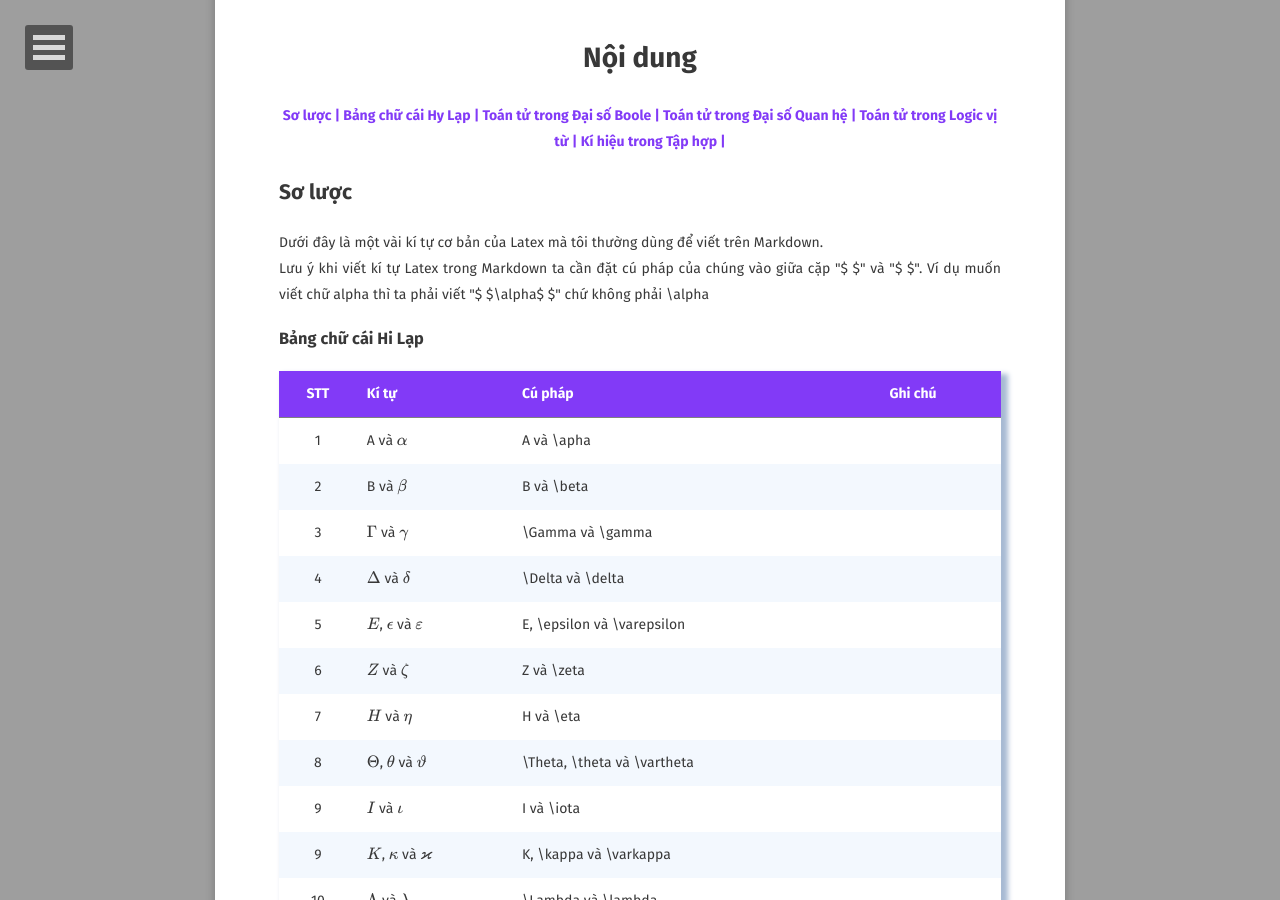
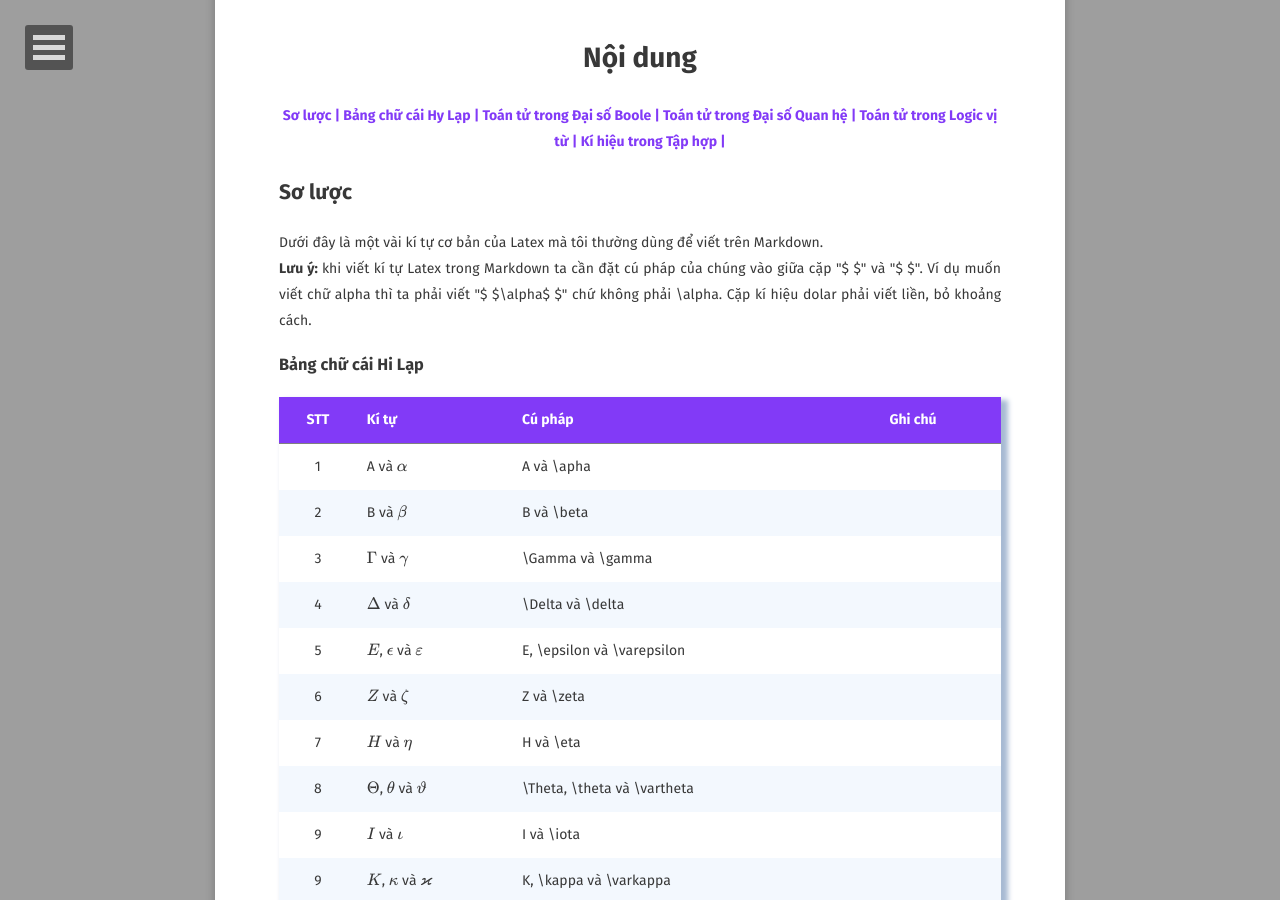
Before and after one commit to hieuhdh/deuteri, a Jekyll site: the page built from _posts/2021-10-10-[Guide]-Latex-Syntax.md, in a window 1280 px wide and 900 px high, scrolled down 338 px. Built offline with Jekyll 4.4.1, drawn with Linux system fonts in a browser that asks for light colours; some web fonts are replaced; formulas are drawn with MathJax 3; comment, search, counter and statistics services are not loaded.

Commit message:
fix something

```diff
--- a/_posts/2021-10-10-[Guide]-Latex-Syntax.md
+++ b/_posts/2021-10-10-[Guide]-Latex-Syntax.md
@@ -23,7 +23,7 @@ comments: true
 
 <h2 id="so-luoc">Sơ lược</h2>
 <div> Dưới đây là một vài kí tự cơ bản của Latex mà tôi thường dùng để viết trên Markdown.
-<br>  Lưu ý khi viết kí tự Latex trong Markdown ta cần đặt cú pháp của chúng vào giữa cặp "$ $" và "$ $". Ví dụ muốn viết chữ alpha thì ta phải viết "$ $\alpha$ $" chứ không phải \alpha
+<br>  <strong>Lưu ý: </strong>khi viết kí tự Latex trong Markdown ta cần đặt cú pháp của chúng vào giữa cặp "$ $" và "$ $". Ví dụ muốn viết chữ alpha thì ta phải viết "$ $\alpha$ $" chứ không phải \alpha. Cặp kí hiệu dolar phải viết liền, bỏ khoảng cách.
 </div>
 
 <h3 id="bang-chu-cai-hi-lap">Bảng chữ cái Hi Lạp</h3>
```
